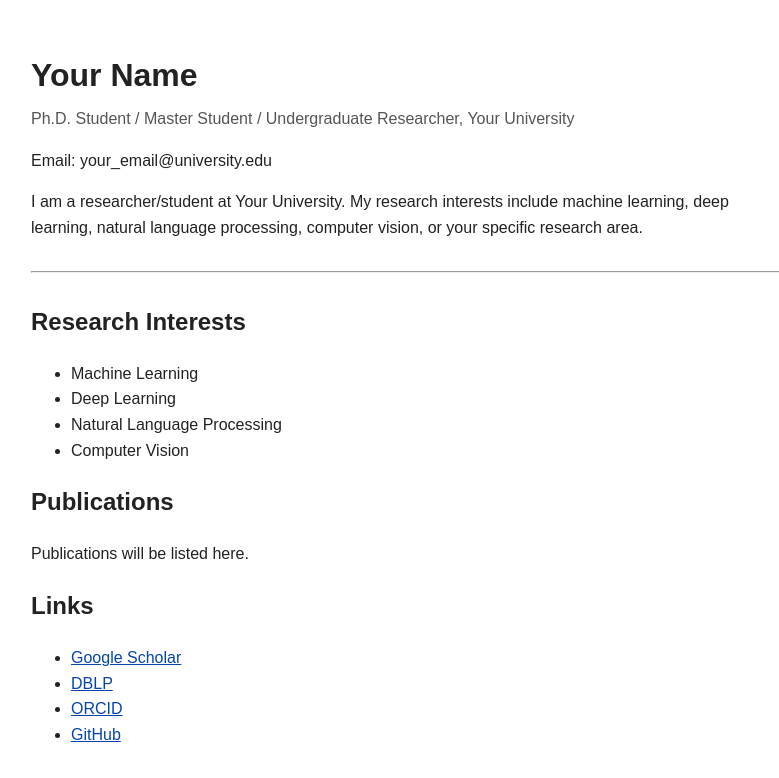
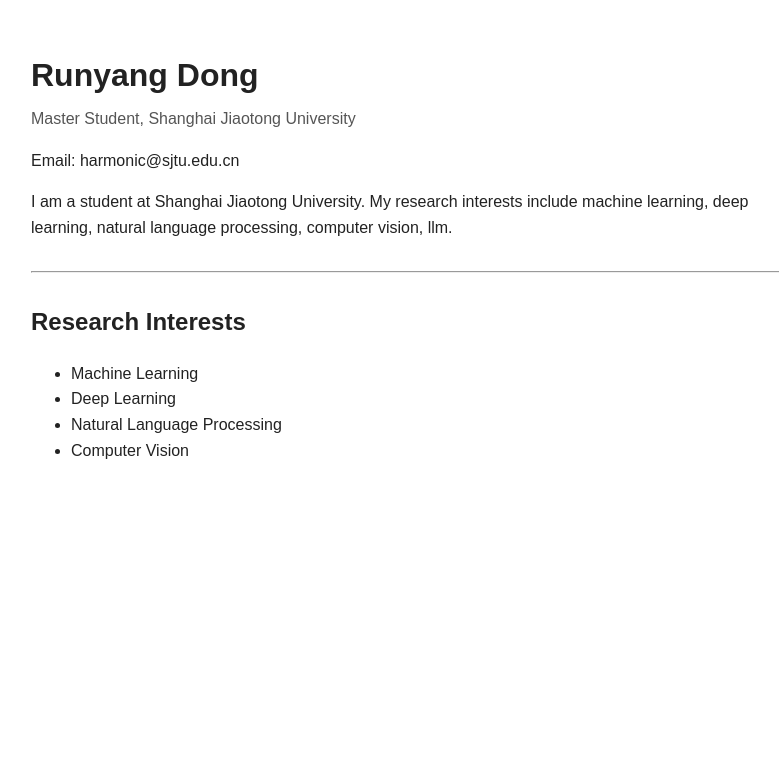
Before and after one commit to nitianshayutou/nitianshayutou.github.io, a plain HTML site: page index.html in a window 1280 px wide. Shown: the whole page, without its empty margins (229-1008 px from the left). Drawn offline with Linux system fonts and the light colour scheme.

Commit message:
Update index.html

```diff
--- a/index.html
+++ b/index.html
@@ -30,16 +30,16 @@
 </head>
 
 <body>
-  <h1>Your Name</h1>
-  <p class="subtitle">Ph.D. Student / Master Student / Undergraduate Researcher, Your University</p>
+  <h1>Runyang Dong</h1>
+  <p class="subtitle">Master Student, Shanghai Jiaotong University</p>
 
   <p>
-    Email: your_email@university.edu
+    Email: harmonic@sjtu.edu.cn
   </p>
 
   <p>
-    I am a researcher/student at Your University. My research interests include machine learning,
-    deep learning, natural language processing, computer vision, or your specific research area.
+    I am a student at Shanghai Jiaotong University. My research interests include machine learning,
+    deep learning, natural language processing, computer vision, llm.
   </p>
 
   <hr>
@@ -52,17 +52,6 @@
     <li>Computer Vision</li>
   </ul>
 
-  <h2>Publications</h2>
-  <p>
-    Publications will be listed here.
-  </p>
 
-  <h2>Links</h2>
-  <ul>
-    <li><a href="https://scholar.google.com/">Google Scholar</a></li>
-    <li><a href="https://dblp.org/">DBLP</a></li>
-    <li><a href="https://orcid.org/">ORCID</a></li>
-    <li><a href="https://github.com/your-github-username">GitHub</a></li>
-  </ul>
 </body>
 </html>
```
